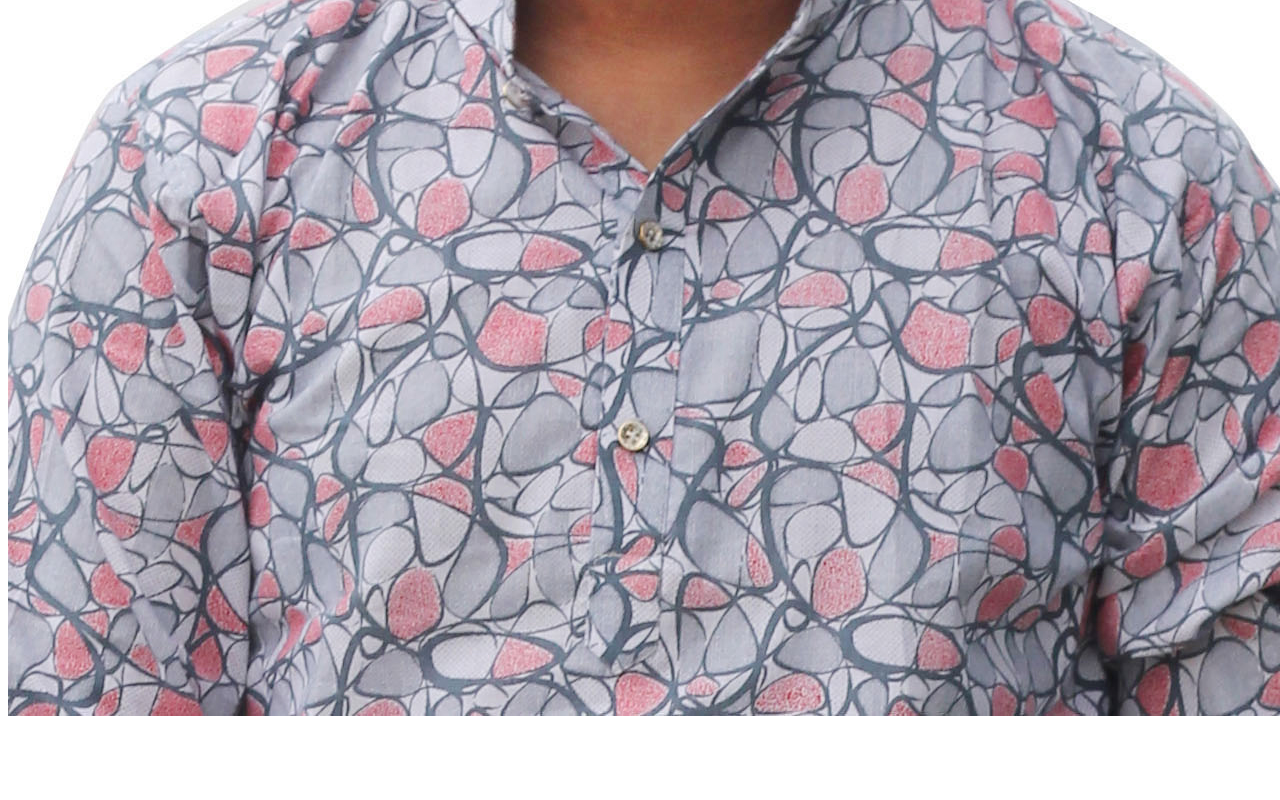
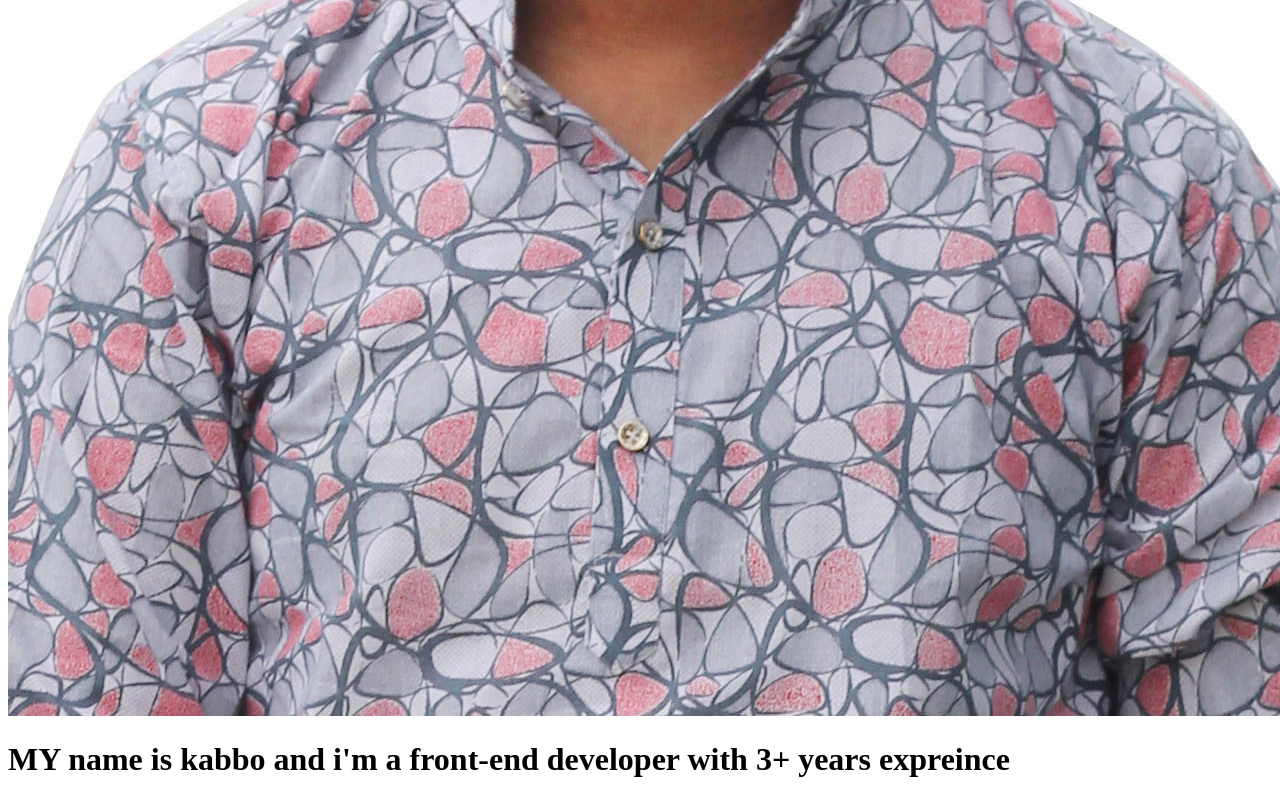
Before and after one commit to kabbo812/profile-image, a plain HTML site: page index.html in a window 1280 px wide. Shown: the part 1009-1809 px from the top of the page. Before the commit the page ends 1737 px from the top, so only its background shows below. Drawn offline with Linux system fonts and the light colour scheme.

Commit message:
uodate my name

```diff
--- a/index.html
+++ b/index.html
@@ -8,5 +8,6 @@
 </head>
 <body>
     <img src="kabbo812.jpg" alt="" width="">
+    <h1>MY name is kabbo and i'm a front-end developer with 3+ years expreince</h1>
 </body>
 </html>
```
